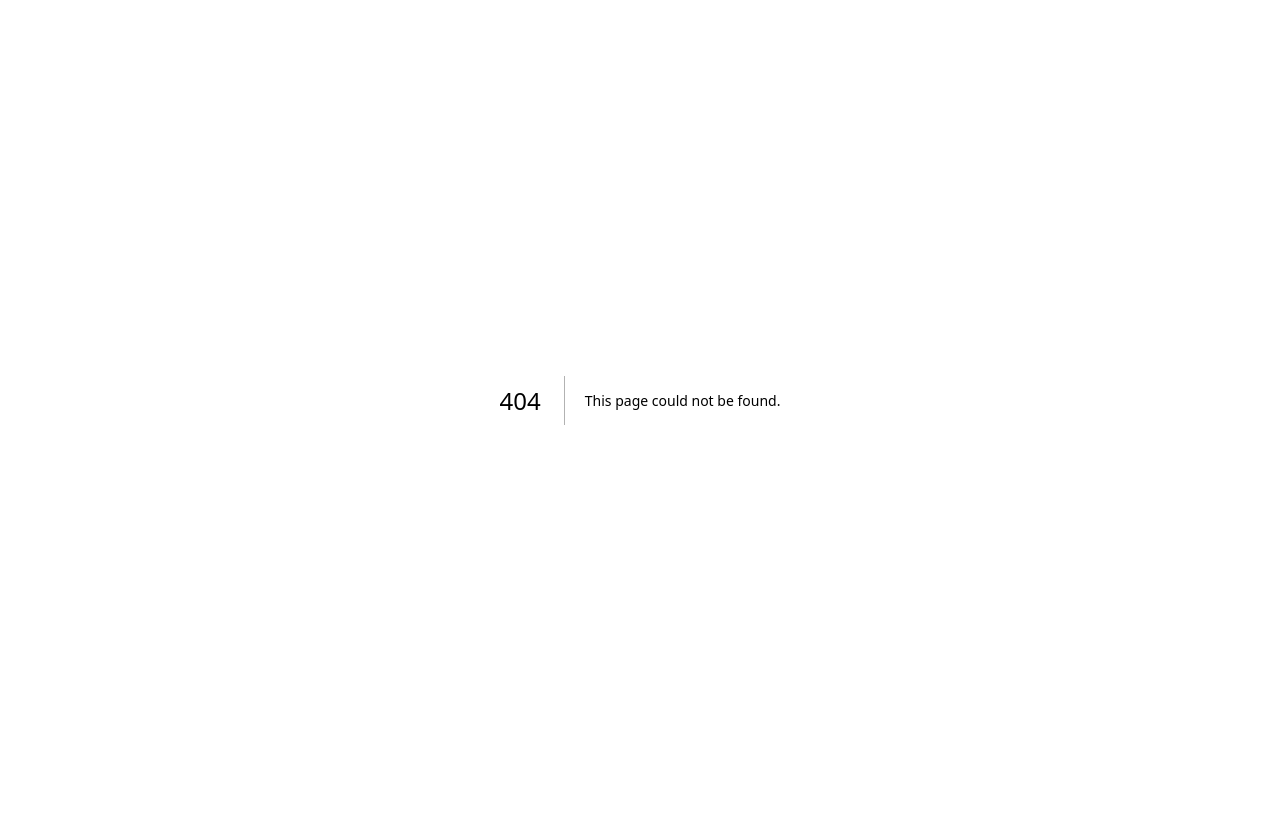
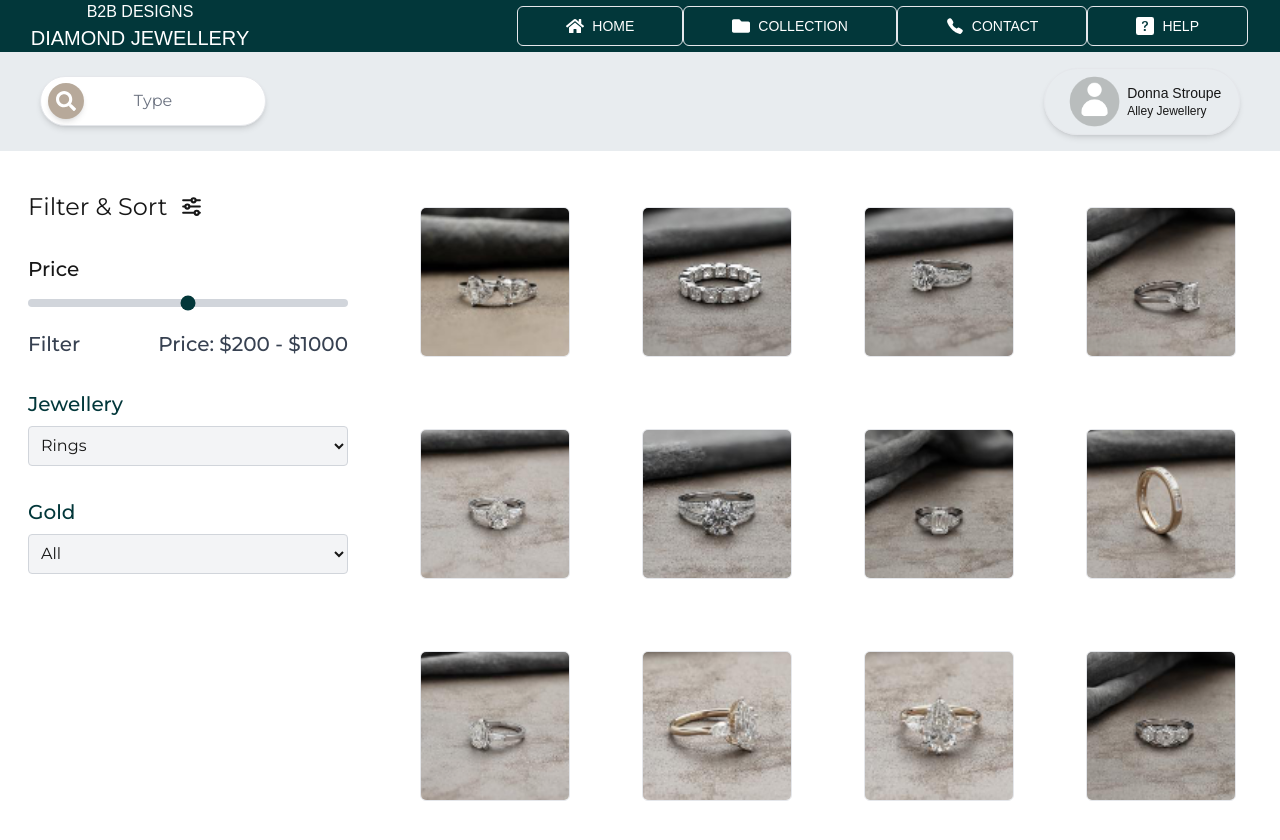
Before and after one commit to AtelierDiamond/client-jewellery-inventory, a Next.js app: page /collection in a window 1280 px wide. Before the commit this address had no page. Shown: the top 840 px of the page. Before the commit the page ends 800 px from the top, so only its background shows below. Built offline with nearby package versions, Linux system fonts and the light colour scheme.

Commit message:
added: collection page

```diff
--- /dev/null
+++ b/src/app/(main)/collection/page.tsx
@@ -0,0 +1,12 @@
+import Collections from '@/components/pages/Collections'
+import React from 'react'
+
+function page() {
+  return (
+    <div>
+        <Collections/>
+    </div>
+  )
+}
+
+export default page
--- a/src/components/base/MenuBar.tsx
+++ b/src/components/base/MenuBar.tsx
@@ -2,7 +2,7 @@
 
 import { useRouter } from 'next/navigation';
 import React from 'react';
-import { FaHome } from "react-icons/fa";
+import { FaFolder, FaHome } from "react-icons/fa";
 import { IoCall } from "react-icons/io5";
 import { BsFillQuestionSquareFill } from "react-icons/bs";
 
@@ -15,6 +15,12 @@ function MenuBar() {
             icon: <FaHome />,
             title: "HOME",
             link: "/home",
+        },
+        {
+            id: "Collection",
+            icon: <FaFolder />,
+            title: "COLLECTION",
+            link: "/collection",
         },
         {
             id: "Contact",
--- /dev/null
+++ b/src/components/pages/Collections.tsx
@@ -0,0 +1,86 @@
+import React from 'react';
+import { TbAdjustmentsHorizontal } from 'react-icons/tb';
+import ring1 from '@/components/images/collections/ring1.png';
+import ring2 from '@/components/images/collections/ring2.png';
+import ring3 from '@/components/images/collections/ring3.png';
+import ring4 from '@/components/images/collections/ring4.png';
+import ring5 from '@/components/images/collections/ring5.png';
+import ring6 from '@/components/images/collections/ring6.png';
+import ring7 from '@/components/images/collections/ring7.png';
+import ring8 from '@/components/images/collections/ring8.png';
+import ring9 from '@/components/images/collections/ring9.png';
+import ring10 from '@/components/images/collections/ring10.png';
+import ring11 from '@/components/images/collections/ring11.png';
+import ring12 from '@/components/images/collections/ring12.png';
+import Image from 'next/image';
+import "@fontsource-variable/montserrat";
+
+function Collections() {
+    const rings = [
+        { img: ring1, alt: 'ring1' },
+        { img: ring2, alt: 'ring2' },
+        { img: ring3, alt: 'ring3' },
+        { img: ring4, alt: 'ring4' },
+        { img: ring5, alt: 'ring5' },
+        { img: ring6, alt: 'ring6' },
+        { img: ring7, alt: 'ring7' },
+        { img: ring8, alt: 'ring8' },
+        { img: ring9, alt: 'ring9' },
+        { img: ring10, alt: 'ring10' },
+        { img: ring11, alt: 'ring11' },
+        { img: ring12, alt: 'ring12' },
+    ];
+
+    return (
+        <>
+            <div className="flex justify-around flex-col lg:flex-row my-10">
+                <div className="w-full lg:w-1/4 space-y-8">
+                    <div className="flex items-center gap-3">
+                        <h3 className="text-2xl font-montserrat">Filter & Sort</h3>
+                        <TbAdjustmentsHorizontal size={25} />
+                    </div>
+                    <div className="space-y-4">
+                        <h3 className="text-xl font-medium font-montserrat">Price</h3>
+                        <input type="range" className="w-full h-2 bg-gray-300 rounded-lg appearance-none cursor-pointer accent-[#02373a]" />
+                        <div className="flex justify-between text-sm text-gray-700">
+                            <span className="text-xl font-medium font-montserrat">Filter</span>
+                            <span className="text-xl font-medium font-montserrat">Price: $200 - $1000</span>
+                        </div>
+                    </div>
+                    <div className="space-y-2">
+                        <h3 className="text-xl font-medium text-[#02373a] font-montserrat rounded">Jewellery</h3>
+                        <select className="w-full h-10 border border-gray-300 bg-gray-100 rounded px-2">
+                            <option className='font-montserrat'>Rings</option>
+                            <option className='font-montserrat'>Bracelet</option>
+                            <option className='font-montserrat'>Pendant</option>
+                        </select>
+                    </div>
+                    <div className="space-y-2">
+                        <h3 className="text-xl text-[#02373a] font-montserrat rounded font-medium">Gold</h3>
+                        <select className="w-full h-10 border border-gray-300 bg-gray-100 rounded px-2">
+                            <option className='font-montserrat'>All</option>
+                        </select>
+                    </div>
+                </div>
+                <div className="grid grid-cols-2 md:grid-cols-3 lg:grid-cols-4 gap-10">
+                    {rings.map((item, index) => (
+                        <div
+                            key={index}
+                            className="p-4"
+                        >
+                            <Image
+                                src={item.img}
+                                alt={item.alt}
+                                className="rounded-md border border-solid hover:border-[#02373a] hover:border-solid"
+                                height={150}
+                                width={150}
+                            />
+                        </div>
+                    ))}
+                </div>
+            </div>
+        </>
+    );
+}
+
+export default Collections;
--- a/src/components/pages/Contact.tsx
+++ b/src/components/pages/Contact.tsx
@@ -4,7 +4,7 @@ import "@fontsource-variable/montserrat";
 
 function Contact() {
     return (
-        <div className='flex justify-center items-center bg-[#e8ecef] '>
+        <div className='flex justify-center items-center bg-[#e8ecef] min-h-screen'>
             <div className='w-full p-10'>
                 <h2 className='text-2xl font-normal text-black my-6 font-montserrat'>Contact Information</h2>
                 <div className='grid grid-cols-1 lg:grid-cols-2 gap-10'>
```
